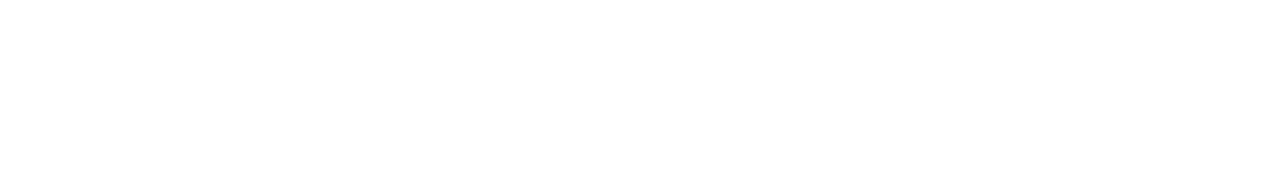
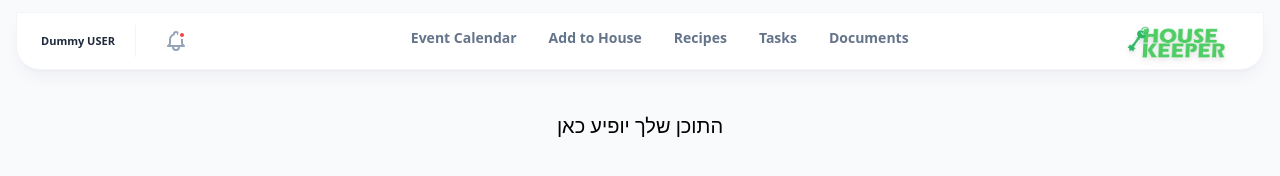
Before and after one commit to TalHalbanny/HouseKeeper, a website: page views/dashboard.html in a window 1280 px wide. Drawn offline with nearby package versions, Linux system fonts and the light colour scheme; files whose address does not match are found by name.

Commit message:
dashboard ui first step

```diff
--- a/views/dashboard.html
+++ b/views/dashboard.html
@@ -1,11 +1,70 @@
 <!DOCTYPE html>
-<html lang="en">
+<html lang="he" dir="rtl">
 <head>
     <meta charset="UTF-8">
     <meta name="viewport" content="width=device-width, initial-scale=1.0">
-    <title>Document</title>
+    <script src="https://cdn.tailwindcss.com"></script>
+    <title>HouseKeeper Dashboard</title>
 </head>
-<body>
+<body class="bg-gray-50">
 
+    <nav class="fixed top-0 left-0 right-0 z-50 flex justify-center px-4 pt-3">
+        <div class="w-full max-w-7xl bg-white shadow-lg shadow-blue-900/5 border border-gray-100 rounded-b-3xl px-6 py-2">
+            <div class="flex justify-between items-center">
+
+                <div class="flex items-center">
+                    <img src="assets/logo.png" alt="HouseKeeper Logo" class="h-10 w-auto object-contain drop-shadow-md">
+                </div>
+
+                <div class="hidden md:flex items-center gap-8 text-sm font-semibold text-slate-500">
+                    <a href="#" class="hover:text-green-600 transition-all border-b-2 border-transparent hover:border-green-600 pb-1">Documents</a>
+                    <a href="#" class="hover:text-green-600 transition-all border-b-2 border-transparent hover:border-green-600 pb-1">Tasks</a>
+                    <a href="#" class="hover:text-green-600 transition-all border-b-2 border-transparent hover:border-green-600 pb-1">Recipes</a>
+                    <a href="#" class="hover:text-green-600 transition-all border-b-2 border-transparent hover:border-green-600 pb-1">Add to House</a>
+                    <a href="#" class="hover:text-green-600 transition-all border-b-2 border-transparent hover:border-green-600 pb-1">Event Calendar</a>
+                </div>
+
+                <div class="flex items-center gap-2 md:gap-4">
+                    <button class="p-2 text-slate-400 hover:text-blue-600 transition-colors relative">
+                        <span class="absolute top-2.5 right-2.5 w-2 h-2 bg-red-500 rounded-full border-2 border-white"></span>
+                        <svg xmlns="http://www.w3.org/2000/svg" class="w-6 h-6" fill="none" viewBox="0 0 24 24" stroke="currentColor">
+                            <path stroke-linecap="round" stroke-linejoin="round" stroke-width="2" d="M15 17h5l-1.405-1.405A2.032 2.032 0 0118 14.158V11a6.002 6.002 0 00-4-5.659V5a2 2 0 10-4 0v.341C7.67 6.165 6 8.388 6 11v3.159c0 .538-.214 1.055-.595 1.436L4 17h5m6 0v1a3 3 0 11-6 0v-1m6 0H9" />
+                        </svg>
+                    </button>
+
+                    <div class="h-8 w-[1px] bg-gray-100 mx-1 hidden sm:block"></div>
+
+                    <div id="display_name" class="text-[11px] font-bold text-slate-800 hidden sm:block">Dummy USER</div>
+
+                    <button id="mobile-menu-button" class="md:hidden p-2 text-slate-600">
+                        <svg xmlns="http://www.w3.org/2000/svg" class="h-6 w-6" fill="none" viewBox="0 0 24 24" stroke="currentColor">
+                            <path stroke-linecap="round" stroke-linejoin="round" stroke-width="2" d="M4 6h16M4 12h16m-7 6h7" />
+                        </svg>
+                    </button>
+                </div>
+            </div>
+
+            <div id="mobile-menu" class="hidden md:hidden mt-4 pb-4 border-t border-gray-50 flex flex-col gap-4 text-center text-slate-600 font-medium">
+                <a href="#" class="pt-4 hover:text-green-600">Documents</a>
+                <a href="#" class="hover:text-green-600">Tasks</a>
+                <a href="#" class="hover:text-green-600">Recipes</a>
+                <a href="#" class="hover:text-green-600">Add to House</a>
+                <a href="#" class="hover:text-green-600">Event Calendar</a>
+            </div>
+        </div>
+    </nav>
+
+    <main class="pt-28 px-10 text-center">
+        <h1 class="text-xl">התוכן שלך יופיע כאן</h1>
+    </main>
+
+    <script>
+        const btn = document.getElementById('mobile-menu-button');
+        const menu = document.getElementById('mobile-menu');
+
+        btn.addEventListener('click', () => {
+            menu.classList.toggle('hidden');
+        });
+    </script>
 </body>
 </html>
```
